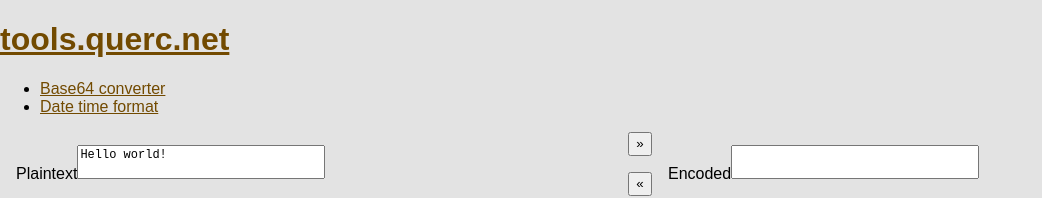
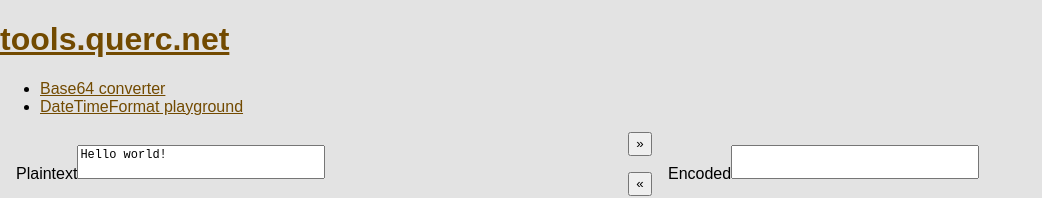
Before and after one commit to lindsayevans/tools.querc.net, a React (Vite) app: page /base-64 in a window 1280 px wide. Shown: the top 198 px of the page, without its empty margins (0-1042 px from the left). Built offline with nearby package versions, Linux system fonts and the light colour scheme.

Commit message:
feat: get rid of Win7, add routing

```diff
--- a/src/routes/Base64/Base64.tsx
+++ b/src/components/tools/Base64/Base64.tsx
@@ -1,7 +1,7 @@
 import React, { useEffect, useState } from 'react';
 
 import './Base64.scss';
-import { classList } from '../../components/classList';
+import { classList } from '../../classList';
 
 export const Base64 = () => {
   const [plaintext, setPlaintext] = useState<string>('Hello world!');
--- a/src/main.tsx
+++ b/src/main.tsx
@@ -2,10 +2,8 @@ import React, { StrictMode } from 'react';
 import { createRoot } from 'react-dom/client';
 
 import { createBrowserRouter, RouterProvider } from 'react-router-dom';
+import { Layout } from './routes/Layout';
 import { ErrorPage } from './routes/Error';
-import { Layout } from './routes/Layout';
-import { Base64 } from './routes/Base64/Base64';
-import { DateTimeFormat } from './routes/DateTimeFormat/DateTimeFormat';
 import { Homepage } from './routes/Homepage';
 
 const router = createBrowserRouter([
@@ -20,11 +18,11 @@ const router = createBrowserRouter([
       },
       {
         path: 'base-64',
-        element: <Base64 />,
+        lazy: () => import('./routes/Base64Route'),
       },
       {
         path: 'date-time-format',
-        element: <DateTimeFormat />,
+        lazy: () => import('./routes/DateTimeFormatRoute'),
       },
     ],
   },
--- /dev/null
+++ b/src/routes/Base64Route.tsx
@@ -0,0 +1,6 @@
+import React from 'react';
+import { Base64 } from '../components/tools/Base64/Base64';
+
+export const Component = () => {
+  return <Base64 />;
+};
--- /dev/null
+++ b/src/routes/DateTimeFormatRoute.tsx
@@ -0,0 +1,6 @@
+import React from 'react';
+import { DateTimeFormat } from '../components/tools/DateTimeFormat/DateTimeFormat';
+
+export const Component = () => {
+  return <DateTimeFormat />;
+};
--- a/src/routes/Layout.tsx
+++ b/src/routes/Layout.tsx
@@ -14,7 +14,7 @@ export const Layout = () => {
               <Link to={`/base-64`}>Base64 converter</Link>
             </li>
             <li>
-              <Link to={`/date-time-format`}>Date time format</Link>
+              <Link to={`/date-time-format`}>DateTimeFormat playground</Link>
             </li>
           </ul>
         </nav>
--- /dev/null
+++ b/staticwebapp.config.json
@@ -0,0 +1,5 @@
+{
+  "navigationFallback": {
+    "rewrite": "/index.html"
+  }
+}
```
Also changed, not shown: src/components/tools/Base64/Base64.scss (renamed from src/routes/Base64/Base64.scss), src/components/tools/DateTimeFormat/BCP_47.ts (renamed from src/routes/DateTimeFormat/BCP_47.ts), src/components/tools/DateTimeFormat/DateTimeFormat.scss (renamed from src/routes/DateTimeFormat/DateTimeFormat.scss), src/components/tools/DateTimeFormat/DateTimeFormat.tsx (renamed from src/routes/DateTimeFormat/DateTimeFormat.tsx).
